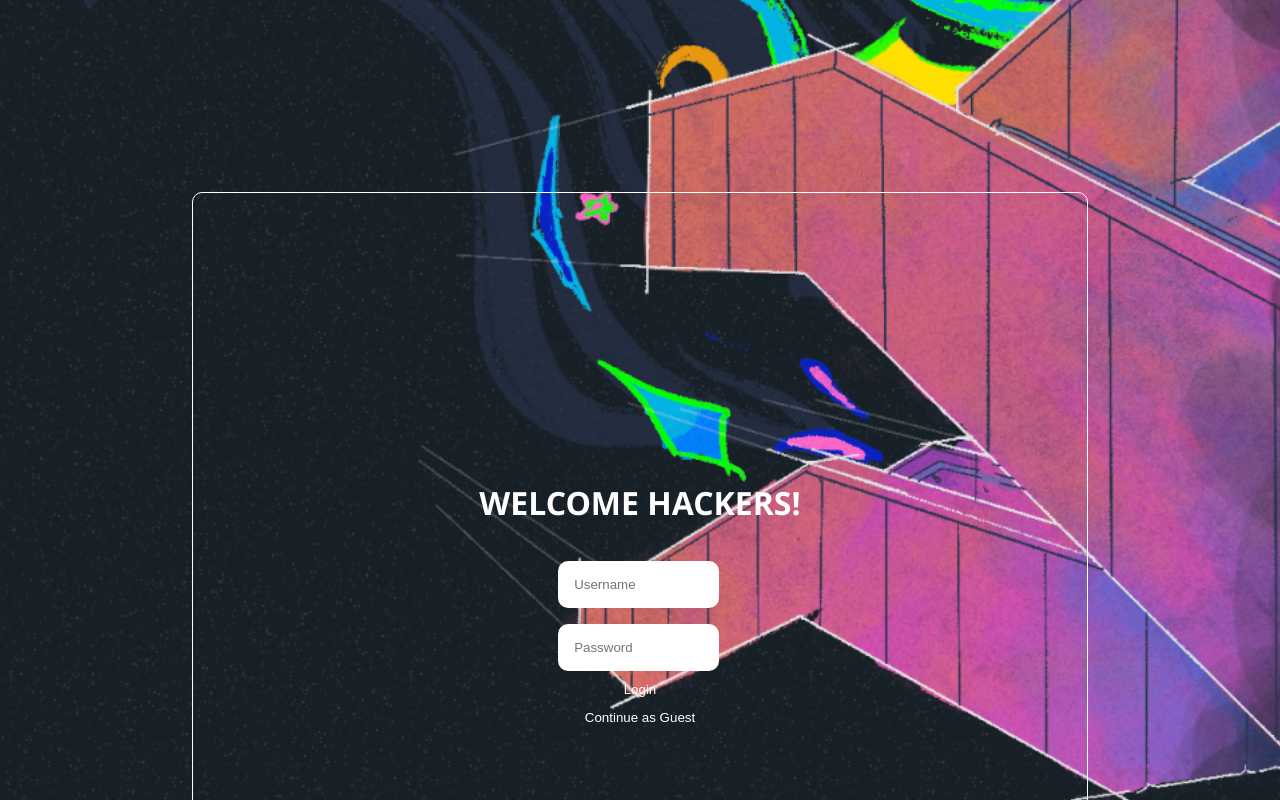
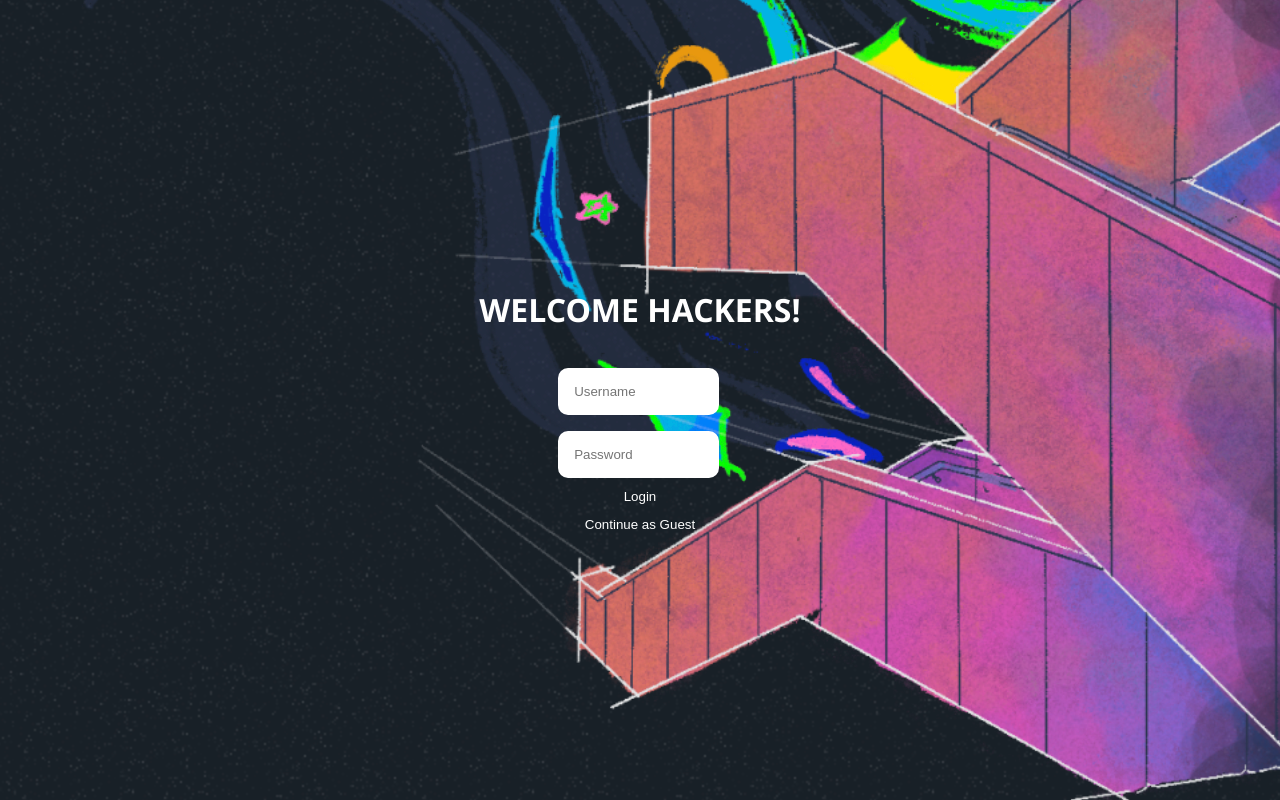
Before and after one commit to emilyniee/htn-frontend-challenge, a React (Create React App) app: page / in a window 1280 px wide. Shown: the top 800 px of the page. Built offline with nearby package versions, Linux system fonts and the light colour scheme.

Commit message:
fix to login screen

```diff
--- a/src/styles/Events.css
+++ b/src/styles/Events.css
@@ -105,7 +105,7 @@ select {
 }
 
 @media screen and (min-width: 768px) {
-    body {
+    .eventpage {
         margin: 15vw;
         border: 1px solid white;
         border-radius: 10px;
```
